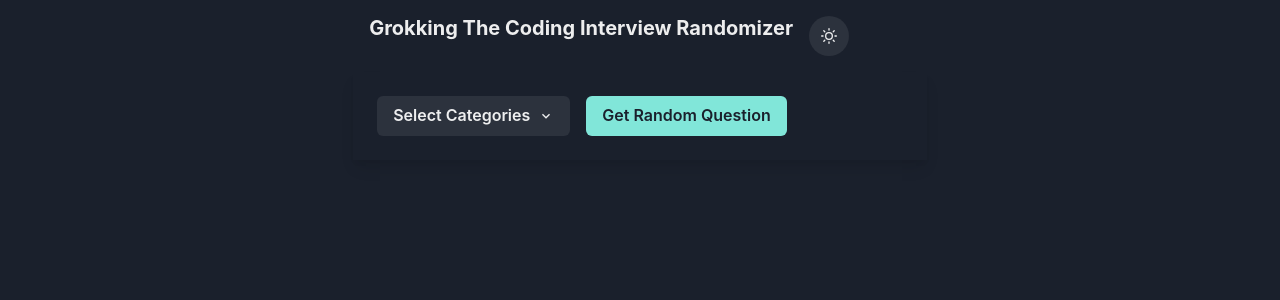
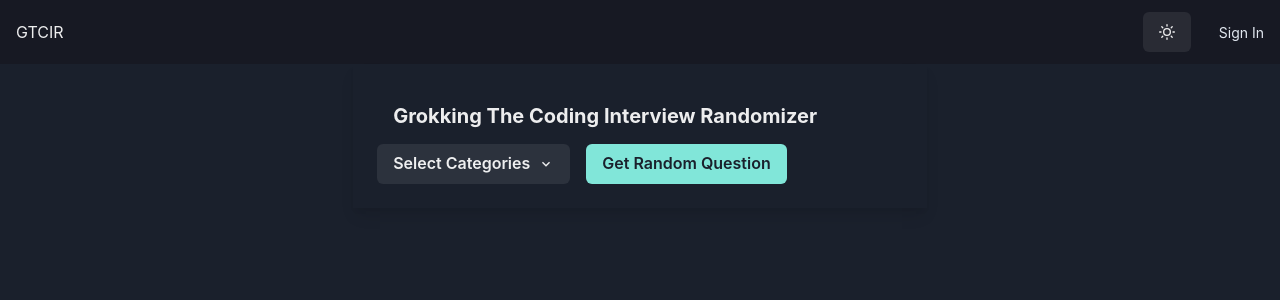
Before and after one commit to alexmcdermid/grokkingTheCodingInterviewRandomizer, a React (Create React App) app: page / in a window 1280 px wide. Shown: the top 300 px of the page. Built offline with nearby package versions, Linux system fonts and the light colour scheme.

Commit message:
feat: basic navbar

```diff
--- a/src/App.js
+++ b/src/App.js
@@ -1,32 +1,23 @@
 import './App.css';
 import { Box, Heading, Container, Flex, IconButton, useColorMode } from '@chakra-ui/react';
-import { MoonIcon, SunIcon } from '@chakra-ui/icons';
 import QuestionRandomizer from './QuestionRandomizer';
+import Navbar from './Navbar'
 
 function App() {
-  const { colorMode, toggleColorMode } = useColorMode();
-
   return (
+    <Box>
+      <Navbar/>
       <Container>
+        <Box padding="6" boxShadow="lg">
           <Flex gap={4} p={4}>
-        <Heading as="h1" size="md" whiteSpace="nowrap">
+            <Heading as="h1" size="md">
               Grokking The Coding Interview Randomizer
             </Heading>
-        <IconButton
-          icon={colorMode === 'dark' ? <SunIcon /> : <MoonIcon />}
-          isRound
-          size="md"
-          onClick={toggleColorMode}
-          aria-label={`Switch to ${
-            colorMode === 'dark' ? 'light' : 'dark'
-          } mode`}
-        />
           </Flex>
-
-      <Box padding="6" boxShadow="lg">
           <QuestionRandomizer />
         </Box>
       </Container>
+    </Box>
   );
 }
 
--- /dev/null
+++ b/src/Navbar.jsx
@@ -0,0 +1,79 @@
+'use client'
+
+import {
+  Box,
+  Flex,
+  Avatar,
+  Button,
+  Menu,
+  MenuButton,
+  MenuList,
+  MenuItem,
+  MenuDivider,
+  useDisclosure,
+  useColorModeValue,
+  Stack,
+  useColorMode,
+  Center,
+} from '@chakra-ui/react'
+import { MoonIcon, SunIcon } from '@chakra-ui/icons'
+
+export default function Nav() {
+  const { colorMode, toggleColorMode } = useColorMode()
+  const { isOpen, onOpen, onClose } = useDisclosure()
+  return (
+    <>
+      <Box bg={useColorModeValue('gray.100', 'gray.900')} px={4}>
+        <Flex h={16} alignItems={'center'} justifyContent={'space-between'}>
+          <Box>GTCIR</Box>
+
+          <Flex alignItems={'center'}>
+            <Stack direction={'row'} spacing={7}>
+              <Button onClick={toggleColorMode}>
+                {colorMode === 'light' ? <MoonIcon /> : <SunIcon />}
+              </Button>
+
+              {true ?
+                <Button as={'a'} fontSize={'sm'} fontWeight={400} variant={'link'} href={'#'}>
+                  Sign In
+                </Button>
+              :
+                <Menu>
+                  <MenuButton
+                    as={Button}
+                    rounded={'full'}
+                    variant={'link'}
+                    cursor={'pointer'}
+                    minW={0}>
+                    <Avatar
+                      size={'sm'}
+                      src={'https://avatars.dicebear.com/api/male/username.svg'}
+                    />
+                  </MenuButton>
+                  <MenuList alignItems={'center'}>
+                    <br />
+                    <Center>
+                      <Avatar
+                        size={'2xl'}
+                        src={'https://avatars.dicebear.com/api/male/username.svg'}
+                      />
+                    </Center>
+                    <br />
+                    <Center>
+                      <p>Username</p>
+                    </Center>
+                    <br />
+                    <MenuDivider />
+                    <MenuItem>Your Stats</MenuItem>
+                    <MenuItem>Account Settings</MenuItem>
+                    <MenuItem>Logout</MenuItem>
+                  </MenuList>
+                </Menu>
+              }
+            </Stack>
+          </Flex>
+        </Flex>
+      </Box>
+    </>
+  )
+}
```
Lines whose indentation alone changed are shown as unchanged.
